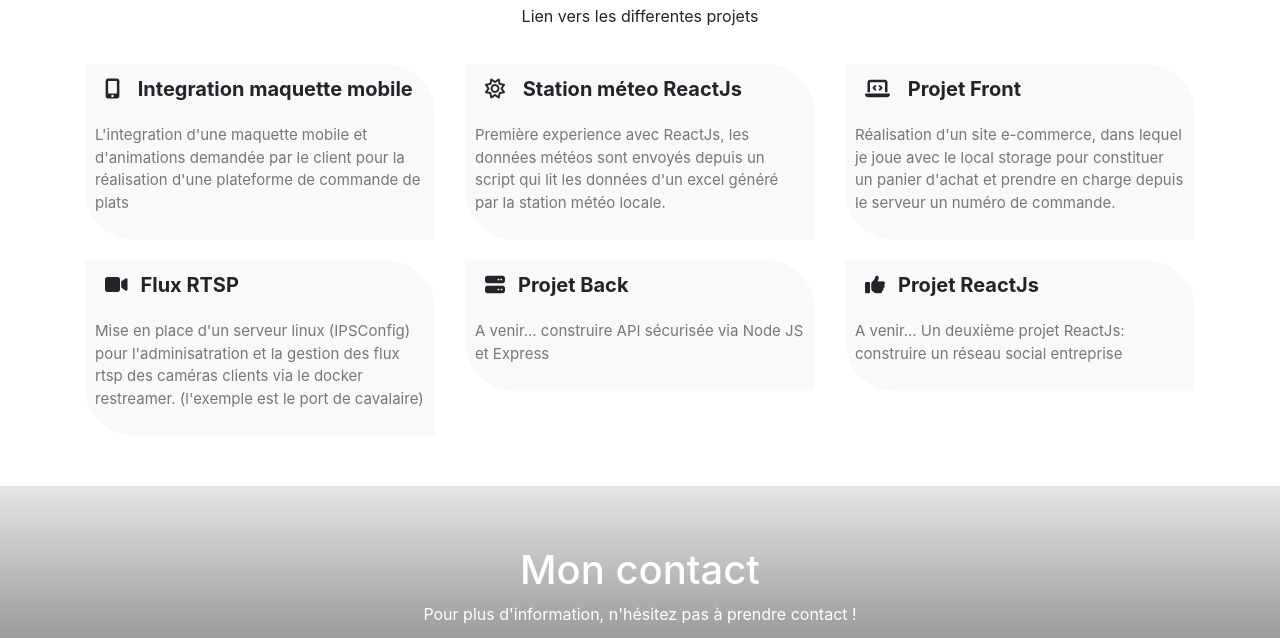
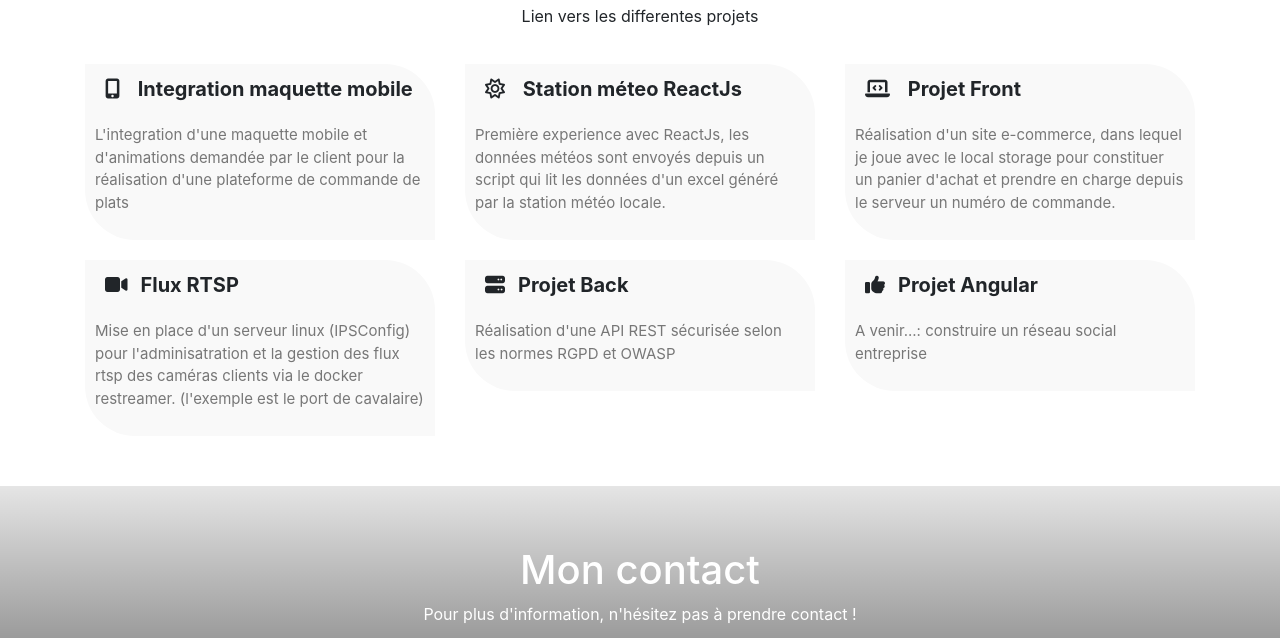
Before and after one commit to Gaz0il/Exp-rience, a plain HTML site: page index.html in a window 1280 px wide. Shown: the part 3584-4222 px from the top of the page. Drawn offline with nearby package versions, Linux system fonts and the light colour scheme.

Commit message:
update with new projet api

```diff
--- a/index.html
+++ b/index.html
@@ -365,11 +365,12 @@
               <div
                 class="challenges-box"
                 style="cursor: pointer"
-                onclick="window.location='https://media.giphy.com/media/K0JrA2VbkFy2A/giphy.gif';"
+                onclick="window.location='https://github.com/Gaz0il/NodeAPI';"
               >
                 <i class="fa fa-server"></i><span>Projet Back </span>
                 <p>
-                  A venir... construire API sécurisée via Node JS et Express
+                  Réalisation d'une API REST sécurisée selon les normes RGPD et
+                  OWASP
                 </p>
               </div>
             </div>
@@ -379,11 +380,8 @@
                 style="cursor: pointer"
                 onclick="window.location='https://media.giphy.com/media/K0JrA2VbkFy2A/giphy.gif';"
               >
-                <i class="fa fa-thumbs-up"></i><span>Projet ReactJs </span>
-                <p>
-                  A venir... Un deuxième projet ReactJs: construire un réseau
-                  social entreprise
-                </p>
+                <i class="fa fa-thumbs-up"></i><span>Projet Angular </span>
+                <p>A venir...: construire un réseau social entreprise</p>
               </div>
             </div>
           </div>
```
